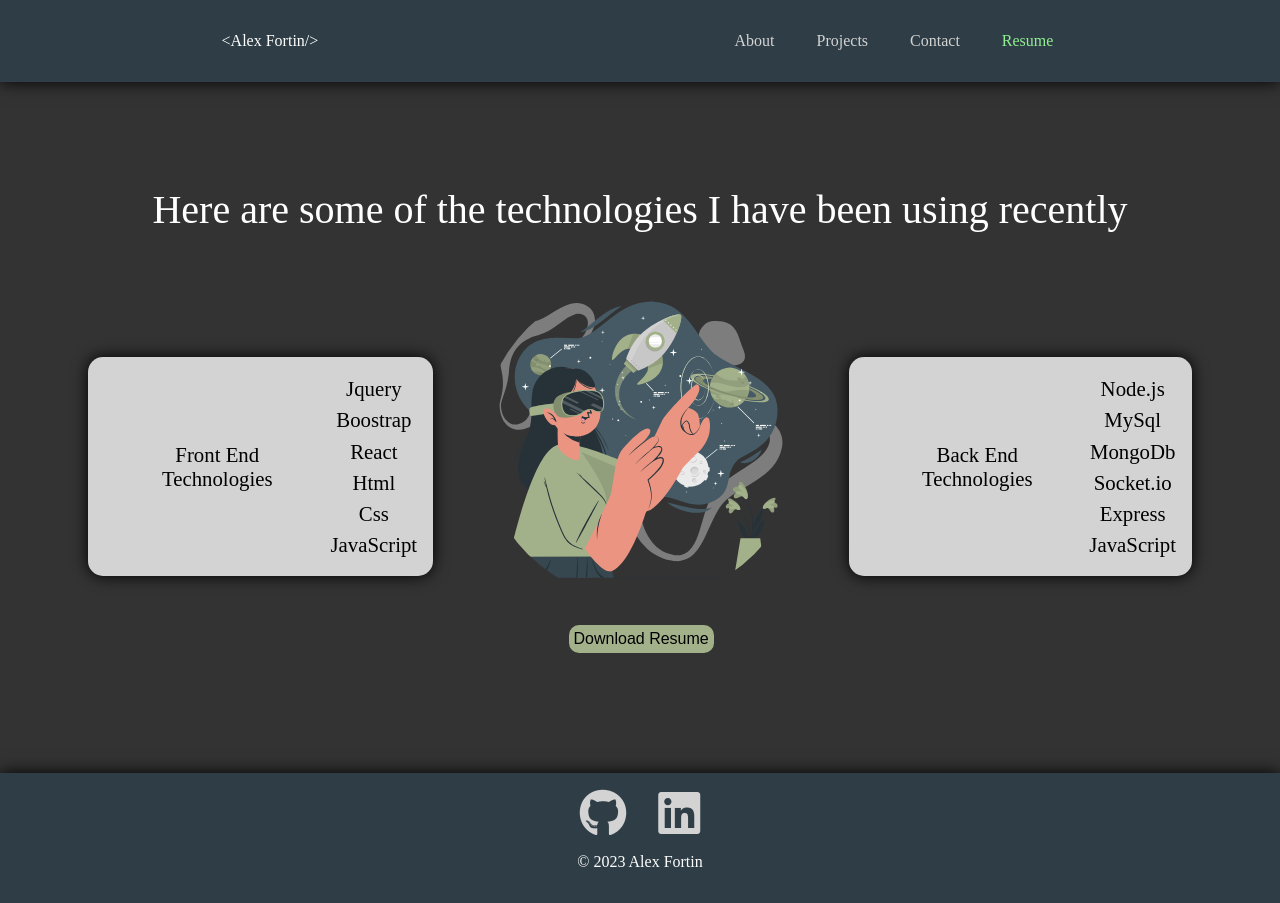
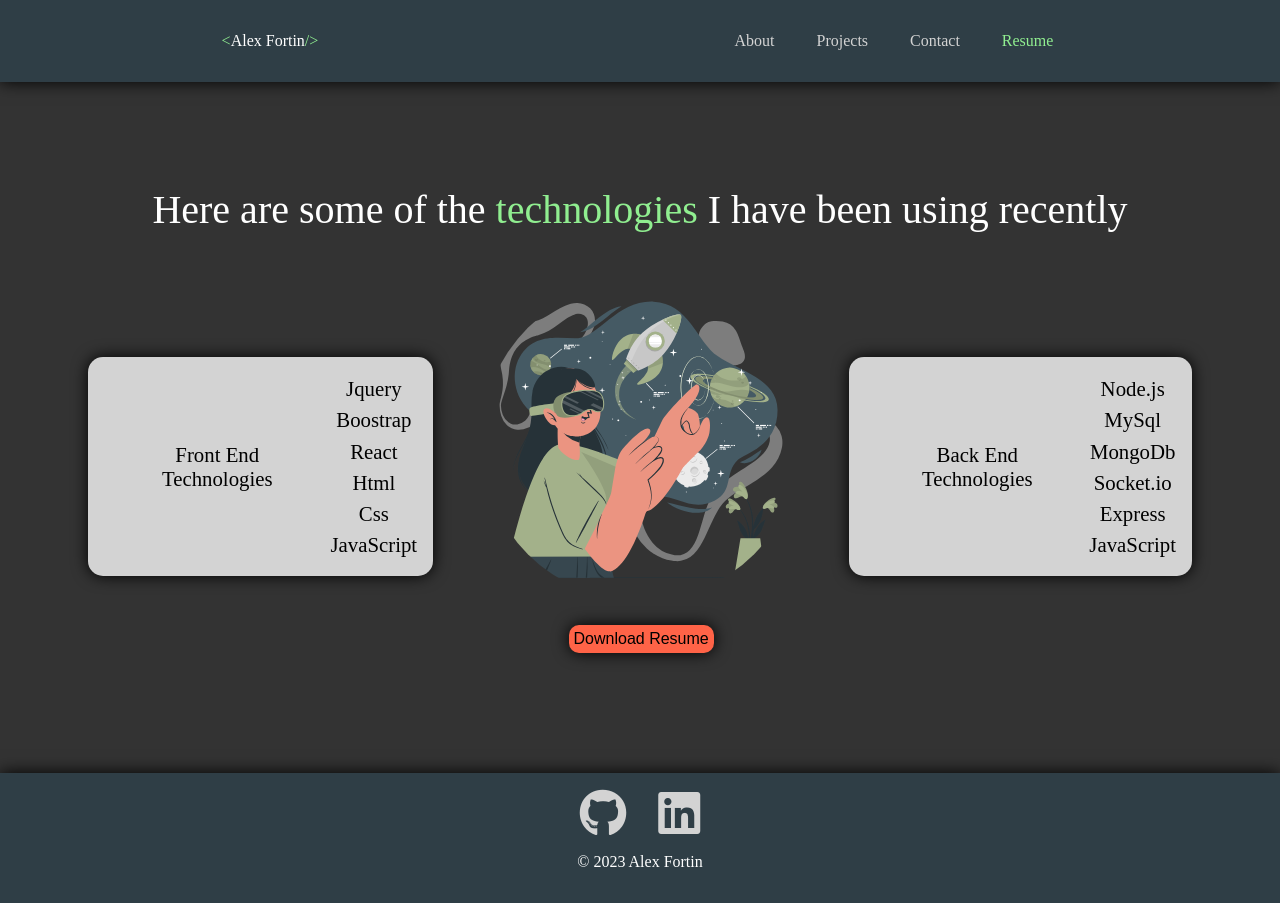
Before and after one commit to Steezy1416/personal-portfolio, a React (Create React App) app: page / in a window 1280 px wide. Both pictures are taken after a click on the item "Resume". Built offline with nearby package versions, Linux system fonts and the light colour scheme.

Commit message:
added more style changes

```diff
--- a/src/components/nav/Nav.js
+++ b/src/components/nav/Nav.js
@@ -40,7 +40,7 @@ export default function Nav(props) {
         <header>
             <div className="content-container">
 
-                <p className="name-item">&lt;Alex Fortin/&gt;</p>
+                <p className="name-item"><span className="highlight">&lt;</span>Alex Fortin<span className="highlight">/&gt;</span></p>
 
                 <ul id="nav-container">
                     {navItems.map(item => (
--- a/src/components/nav/nav.css
+++ b/src/components/nav/nav.css
@@ -35,16 +35,16 @@ header {
     .nav-item{
         margin: 1rem;
         font-size: 1rem;
-        color: lightgrey;
+        color: white
     }
 
     .name-item {
         font-size: 1rem;
     }
 
-    .nav-item:hover{
-        color: black;
-        background-color: lightblue;
-        border-radius: 10px;
+    .nav-item:hover {
+        color: white;
+        background-color: black;
+        border-radius: 15px;
     }
 }
--- a/src/components/resume/Resume.js
+++ b/src/components/resume/Resume.js
@@ -26,7 +26,7 @@ export default function Resume() {
     return (
         <div id="resume-container">
 
-            <p id="resume-title">Here are some of the technologies I have been using recently</p>
+            <p id="resume-title">Here are some of the <span className="highlight">technologies</span> I have been using recently</p>
 
             <div id="resume-content-container">
             <div className="tech-container">
--- a/src/components/resume/resume.css
+++ b/src/components/resume/resume.css
@@ -61,7 +61,8 @@
   padding: .3rem;
   border-radius: 10px;
   border: none;
-  background-color: #a3b18a;
+  background-color: tomato;
+  box-shadow: 0 0 1rem 0 black;
 }
 
 #resume-btn:hover {
```
